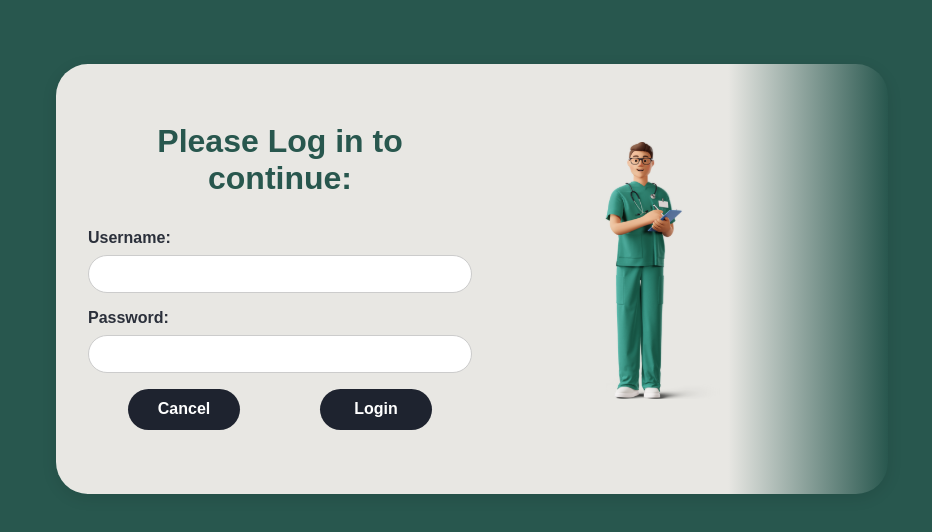
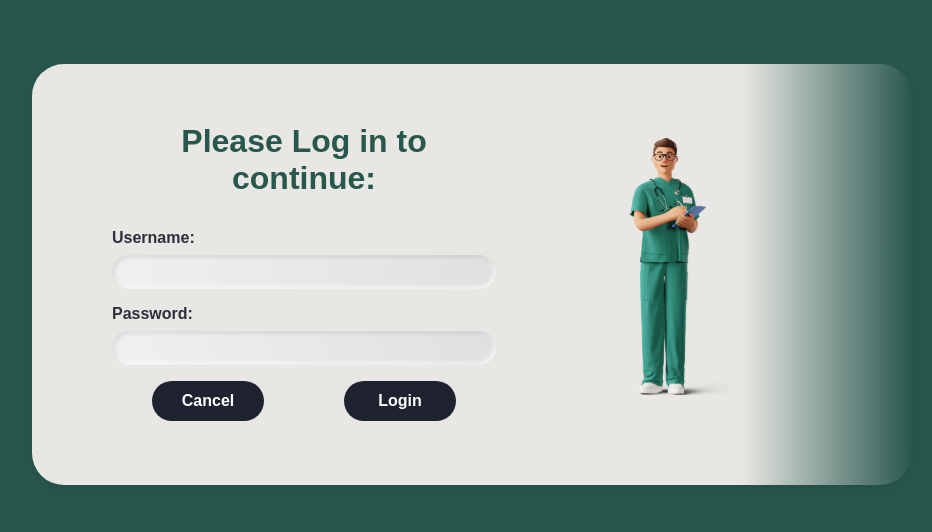
Before and after one commit to khalilboudib/TP-IGL-DPI-, an Angular app in the folder dpi/: page /login in a window 1280 px wide. Shown: the top 532 px of the page, without its empty margins (168-1100 px from the left). Built offline with nearby package versions, Linux system fonts and the light colour scheme; a web font is replaced by a local one.

Commit message:
refactor login component styles for improved input design and focus effects

```diff
--- a/dpi/src/app/login/login.component.css
+++ b/dpi/src/app/login/login.component.css
@@ -18,7 +18,7 @@ body {
   padding: 2em;
   box-shadow: 0 4px 15px rgba(0, 0, 0, 0.1);
   transition: transform 0.3s;
-  margin-bottom: 20%;
+  padding-left: 5em;
 }
 
 .login-container:hover {
@@ -58,20 +58,34 @@ body {
   font-weight: bold;
   color: hsla(222, 15%, 20%, 1);
 }
-
 .login-container input {
   width: 100%;
-  padding: 0.8em;
+  padding: 0.5em;
   box-sizing: border-box;
-  border-radius: 20px;
-  border: solid 1px #ccc;
+  border: none; /* Remove border for cleaner look */
+  border-radius: 30px; /* Rounder edges */
+  background: linear-gradient(to right, #f0f0f0, #e0e0e0); /* Subtle gradient */
+  box-shadow: inset 2px 2px 5px rgba(0, 0, 0, 0.1), inset -2px -2px 5px rgba(255, 255, 255, 0.8); /* Inner shadow for depth */
+  font-size: 1em;
+  color: #333;
   outline: none;
-  transition: border-color 0.3s, box-shadow 0.3s;
+  transition: all 0.3s ease-in-out;
 }
 
 .login-container input:focus {
-  border-color: hsla(222, 50%, 50%, 1);
-  box-shadow: 0 0 5px hsla(222, 50%, 60%, 1);
+  background: linear-gradient(to right, #ffffff, #f8f8f8); /* Lighten on focus */
+  box-shadow: inset 2px 2px 8px rgba(0, 0, 0, 0.15), inset -2px -2px 8px rgba(255, 255, 255, 0.9), 0 0 8px hsla(222, 50%, 70%, 0.5); /* Add glow */
+  transform: scale(1.02); /* Slight zoom on focus */
+}
+
+.login-container input::placeholder {
+  color: #aaa; /* Subtle placeholder color */
+  font-style: italic;
+  transition: color 0.3s ease-in-out;
+}
+
+.login-container input:focus::placeholder {
+  color: transparent; /* Hide placeholder when focused */
 }
 
 .login-container button {
```
